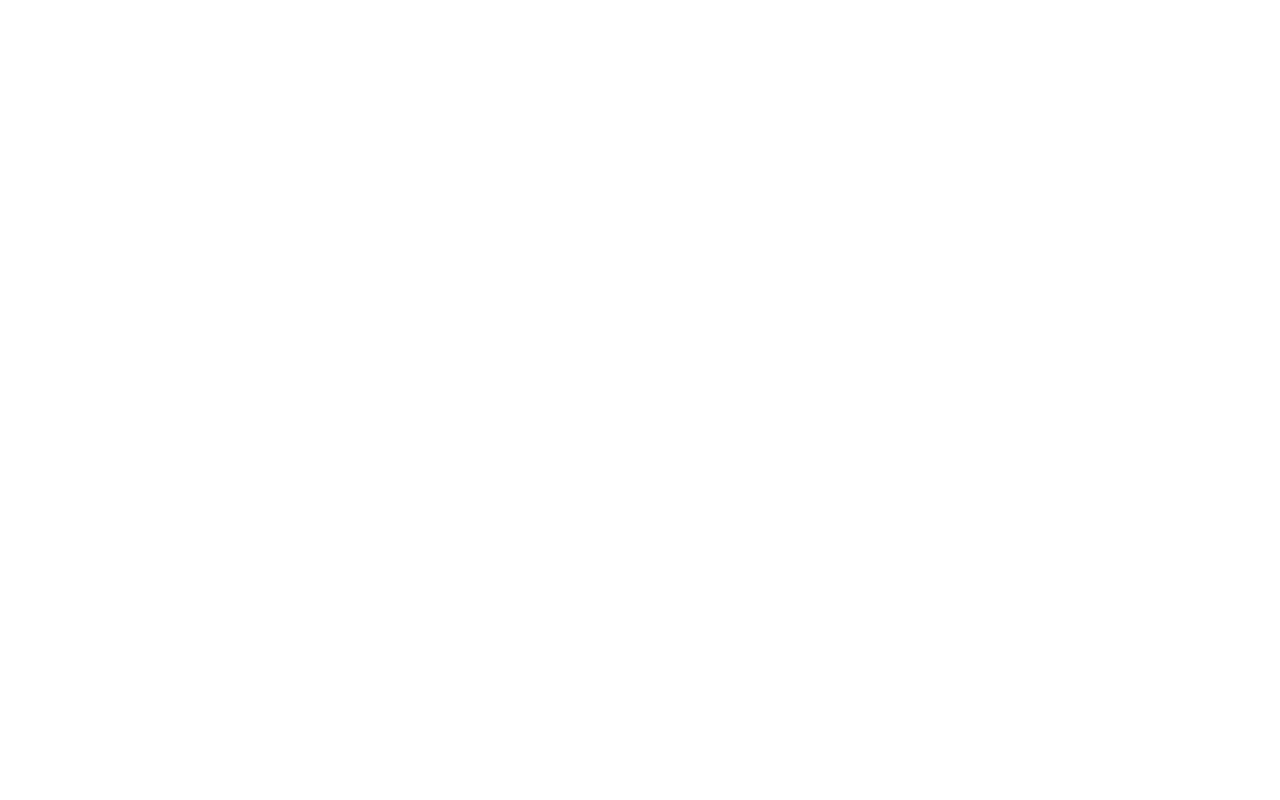
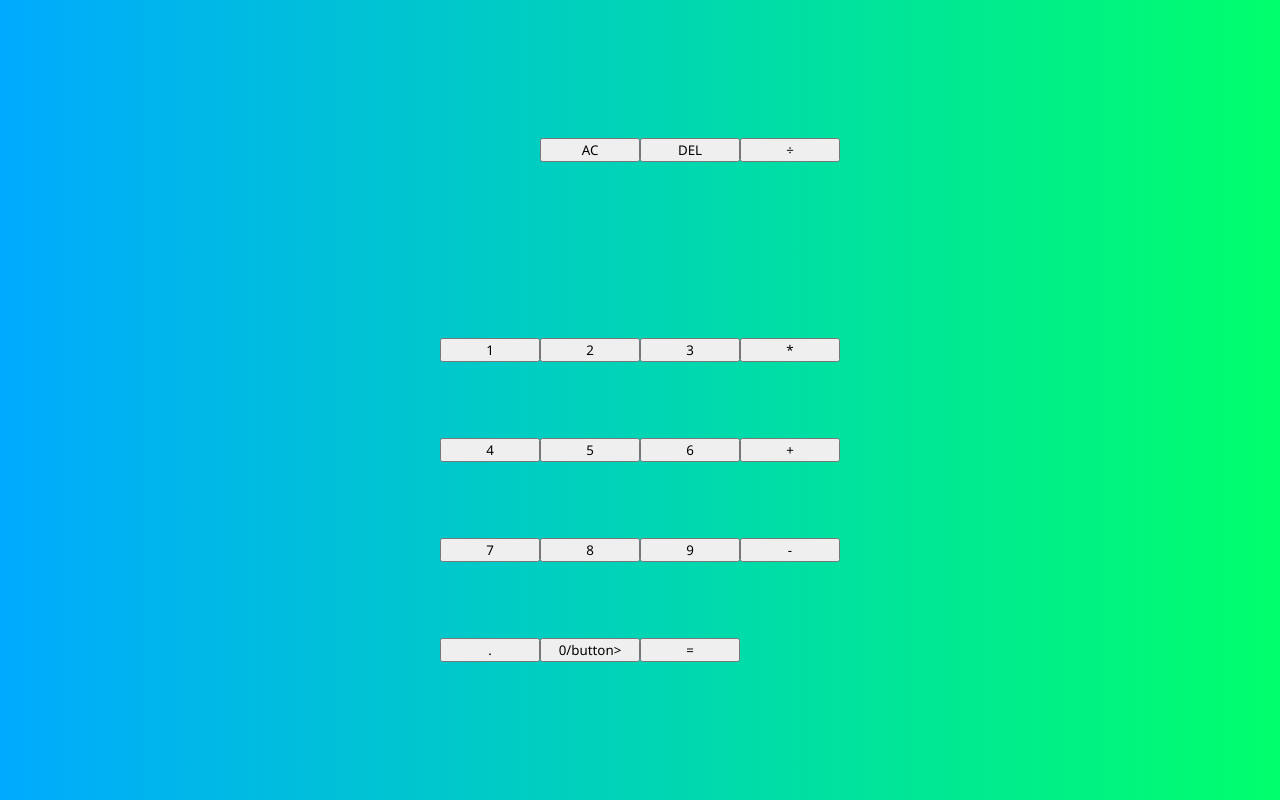
Before and after one commit to syke2good/Calculator, a plain HTML site: page index.html in a window 1280 px wide. Drawn offline with Linux system fonts and the light colour scheme.

Commit message:
adding styling to the calculator

```diff
--- a/index.html
+++ b/index.html
@@ -4,15 +4,34 @@
     <meta charset="UTF-8">
     <meta http-equiv="X-UA-Compatible" content="IE=edge">
     <meta name="viewport" content="width=device-width, initial-scale=1.0">
-    <title>Document</title>
+    <title>Calculator</title>
     <link href="styles.css" rel="stylesheet">
     <script src="script.js" defer></script>
 </head>
 <body>
     <div class="calculator-grid">
         <div class="output">
-
+            <div class="previous-operand"></div>
+            <div class="current-operand"></div>
         </div>
+        <button class="span-two">AC</button>
+        <button>DEL</button>
+        <button>÷</button>
+        <button>1</button>
+        <button>2</button>
+        <button>3</button>
+        <button>*</button>
+        <button>4</button>
+        <button>5</button>
+        <button>6</button>
+        <button>+</button>
+        <button>7</button>
+        <button>8</button>
+        <button>9</button>
+        <button>-</button>
+        <button>.</button>
+        <button>0/button>
+        <button class="span-two">=</button>
     </div>
 
 </body>
--- a/styles.css
+++ b/styles.css
@@ -0,0 +1,20 @@
+*, *::before, *::after {
+    box-sizing: border-box;
+    font-family: 'Segoe UI', Tahoma, Geneva, Verdana, sans-serif;
+    font-weight: normal;
+}
+
+body {
+    padding: 0;
+    margin: 0;
+    background: linear-gradient(to right, #00AAFF, #00FF6C);
+}
+
+.calculator-grid {
+    display: grid;
+    justify-content: center;
+    align-items: center;
+    min-height: 100vh;
+    grid-template-columns: repeat(4, 100px);
+    grid-template-rows: minmax(120px, auto) repeat(5, 100px);
+}
```
